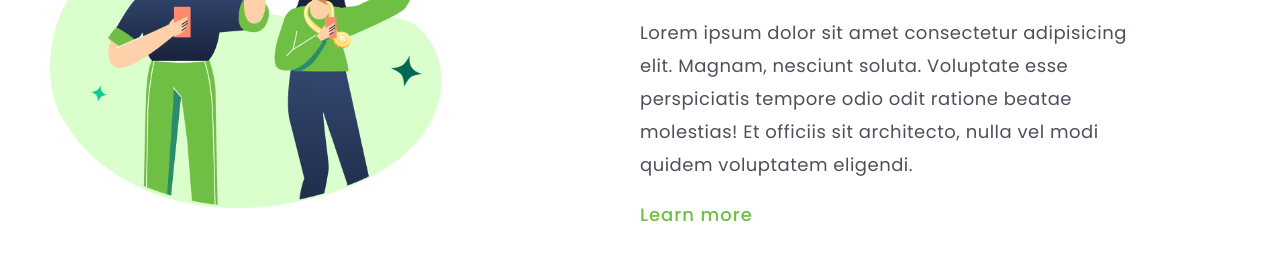
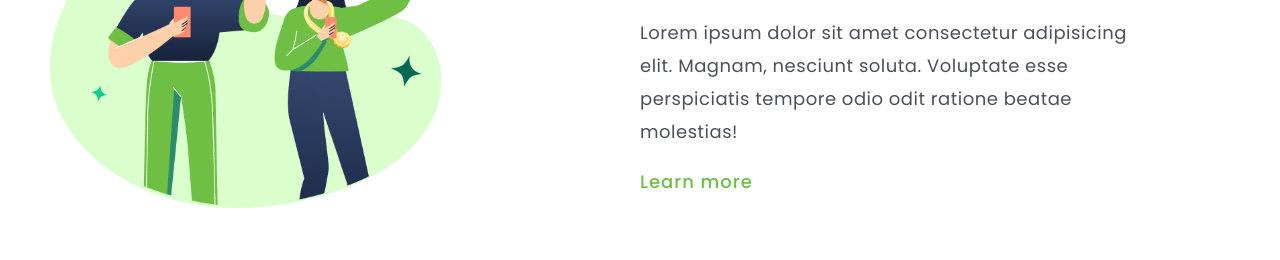
Before and after one commit to ThalyssonHenrique/congratulations, a plain HTML site: page index.html in a window 1280 px wide. Shown: the part 306-566 px from the top of the page. Drawn offline with Linux system fonts and the light colour scheme.

Commit message:
alteração do lorem

```diff
--- a/index.html
+++ b/index.html
@@ -32,8 +32,7 @@
         <section class="container-right">
             <h1>Wide coverage location</h1>
             <p>Lorem ipsum dolor sit amet consectetur adipisicing elit. Magnam, nesciunt soluta. Voluptate esse
-                perspiciatis tempore odio odit ratione beatae molestias! Et officiis sit architecto, nulla vel modi
-                quidem voluptatem eligendi.</p>
+                perspiciatis tempore odio odit ratione beatae molestias!</p>
             <button class="button-learn-more">Learn more</button>
         </section>
 
```
